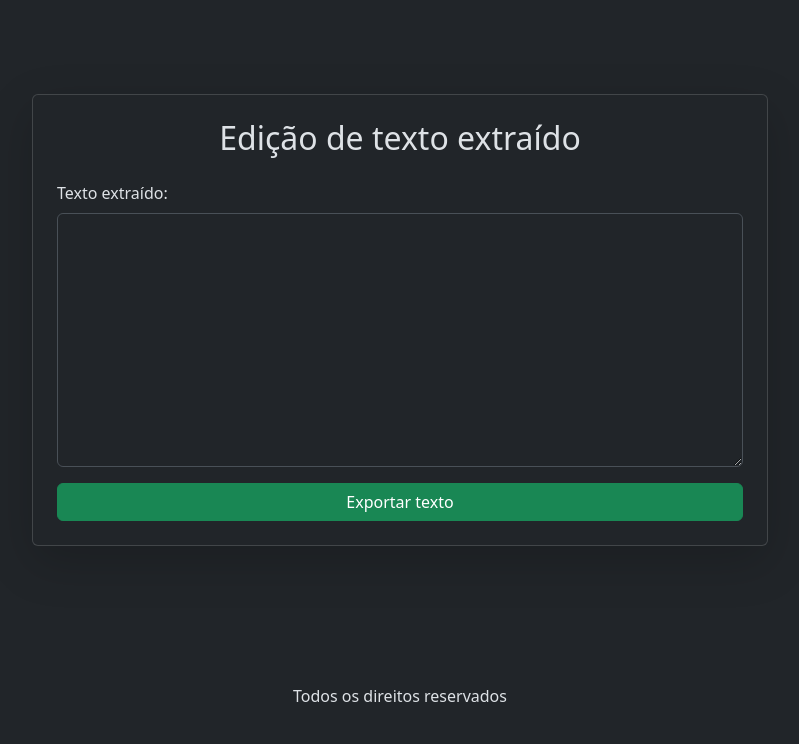
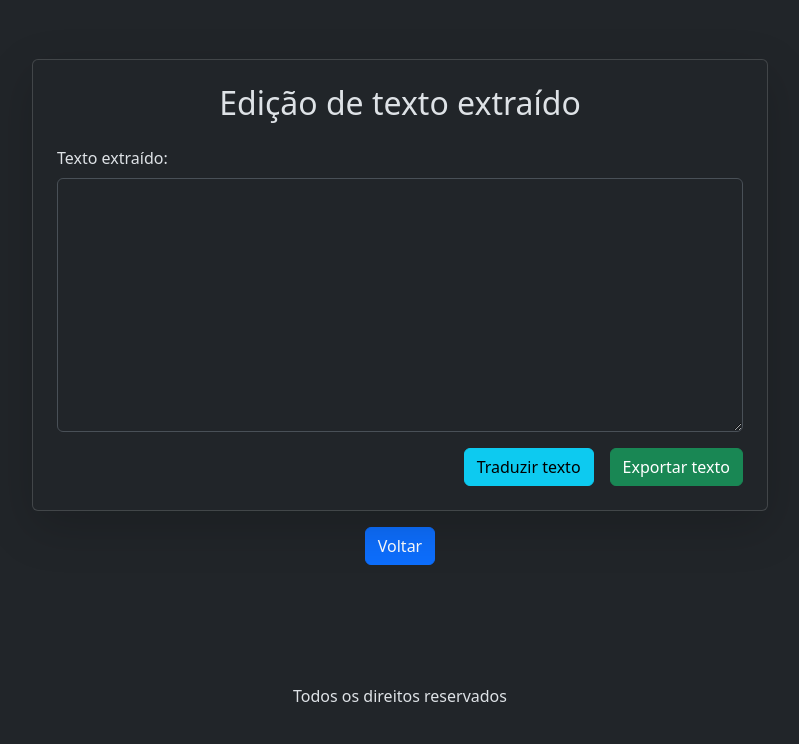
Before and after one commit to dev-alexmachado/extrator_texto_nem, a Flask app: template templates/extracao.html in a window 1280 px wide. Shown: the part 56-800 px from the top of the page, without its empty margins (240-1039 px from the left). Run offline with Flask 3, Linux system fonts and the light colour scheme; the template is opened without the code that fills it, so the values that code supplies are empty.

Commit message:
Commit do dia 18/09/2026

```diff
--- a/app.py
+++ b/app.py
@@ -1,5 +1,8 @@
-from flask import Flask, render_template, request
+from flask import Flask, render_template, request, send_file
+from translate import Translator
 import easyocr
+
+import io
 
 
 app = Flask(__name__)
@@ -20,6 +23,30 @@ def extrair():
     texto_extraido = ' '.join([res[1] for res in result])
     return render_template("extracao.html", texto=texto_extraido)
 
+@app.route("/salvarTexto", methods = ['POST'])
+def salvar_texto():
+    if request.method == "POST":
+        texto = request.form.get("texto", "")
+        arquivo_buffer = io.BytesIO(texto.encode('utf-8'))
+
+        return send_file(
+            arquivo_buffer,
+            mimetype='text/plain',
+            as_attachment=True,
+            download_name='seu_arquivo.txt'
+        )
+
+    return render_template("salvar_sucesso.html")
+
+@app.route("/traducao", methods = ['POST'])
+def traduzir():
+    tradutor = Translator(to_lang="pt")
+    texto_traduzido = None
+    if request.method == "POST":
+        texto = request.form.get("texto","")
+        texto_traduzido = tradutor.translate(texto)
+    return render_template("extracao.html")
+
 
 if __name__ == "__main__":
     app.run(debug=True)
--- a/templates/extracao.html
+++ b/templates/extracao.html
@@ -8,18 +8,26 @@
                     <h2 class="card-title text-center mb-4">
                         Edição de texto extraído
                     </h2>
-                    <form action="" method="POST">
+                    <form action="/salvarTexto" method="POST">
                         <div class="mb-3">
                             <label for="texto" class="form-label">
                                 Texto extraído:
                             </label>
                             <textarea class="form-control" name="texto" rows="10" required>{{ texto or '' }}</textarea>
                         </div>
-                        <button type="submit" class="btn btn-success w-100">
-                            Exportar texto
-                        </button>
+                        <div class="d-flex justify-content-end">
+                            <button type="button" class="btn btn-info">
+                                Traduzir texto
+                            </button>
+                            <button type="submit" class="btn btn-success ms-3">
+                                Exportar texto
+                            </button>
+                        </div>
                     </form>
                 </div>
+                <p align="center" class="mt-3">
+                    <a href="/" class="btn btn-primary">Voltar</a>
+                </p>
             </div>
         </div>
     </div>
--- a/templates/index.html
+++ b/templates/index.html
@@ -6,9 +6,9 @@
             <div class="col-md-6">
                 <div class="card p-4 shadow-lg">
                     <img src="{{ url_for('static', filename='img/translation.png') }}" alt="Logo OCR" class="img-fluid mx-auto d-block mb-4" width="200">
-                    <h2 class="card-title text-center mb-4">
+                    <h3 class="card-title text-center mb-4">
                         Extraia um texto de uma imagem aqui
-                    </h2>
+                    </h3>
                     <form action="/extrair" method="POST" enctype="multipart/form-data">
                         <div class="mb-3">
                             <label for="imagem" class="form-label">
```
Also changed, not shown: requirements.txt (+8 -0 lines), templates/salvar_sucesso.html (added, +8 -0 lines).
